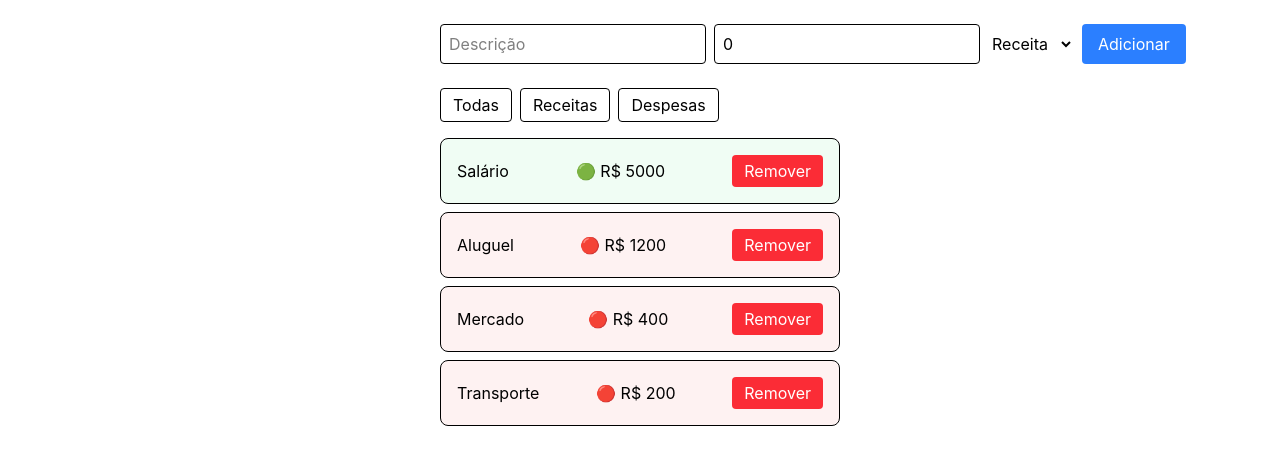
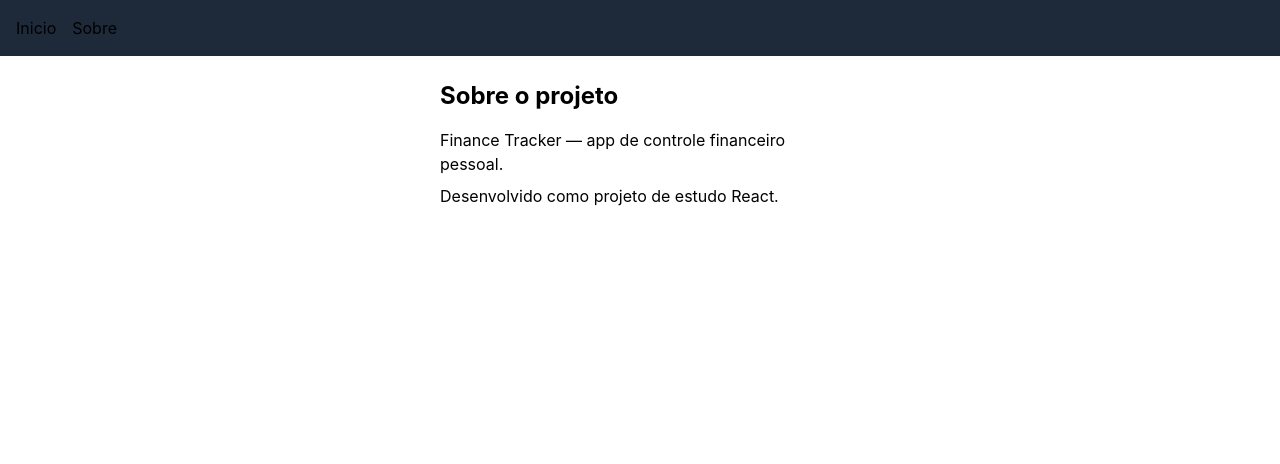
Before and after one commit to rafaelnicolozi-hub/meu-finance-app, a React (Vite) app: page /sobre in a window 1280 px wide. Shown: the top 464 px of the page. Built offline with nearby package versions, Linux system fonts and the light colour scheme.

Commit message:
feat: adiciona React Router com navegação entre páginas

```diff
--- a/package.json
+++ b/package.json
@@ -13,6 +13,7 @@
     "@tailwindcss/vite": "^4.3.1",
     "react": "^19.2.6",
     "react-dom": "^19.2.6",
+    "react-router-dom": "^7.18.0",
     "tailwindcss": "^4.3.1"
   },
   "devDependencies": {
--- a/src/App.jsx
+++ b/src/App.jsx
@@ -1,86 +1,18 @@
-import { useState, useEffect } from 'react';
-import TransactionCard from './TransactionCard';
-
-  const transacoesIniciais = [
-  { id: 1, descricao: "Salário", valor: 5000, tipo: "receita" },
-  { id: 2, descricao: "Aluguel", valor: 1200, tipo: "despesa" },
-  { id: 3, descricao: "Mercado", valor: 400, tipo: "despesa" },
-  { id: 4, descricao: "Transporte", valor: 200, tipo: "despesa" },
-];
+import {BrowserRouter, Routes, Route} from 'react-router-dom';
+import Home from './pages/Home';
+import Sobre from './pages/Sobre';
+import Navbar from './components/Navbar';
 
 function App() {
-  const [filtro, setFiltro] = useState("todas");
-  const [descricao, setDescricao] = useState("");
-  const [valor, setValor] = useState(0);
-  const [tipo, setTipo] = useState("receita");
-const [transacoes, setTransacoes] = useState(() => {
-  const salvo = localStorage.getItem("transacoes");
-  return salvo ? JSON.parse(salvo) : transacoesIniciais;
-});
-useEffect(() => {
-  if (transacoes.length > 0) {
-    localStorage.setItem("transacoes", JSON.stringify(transacoes));
-  }
-}, [transacoes]);
-const transacoesFiltradas = transacoes.filter((t) => {
-  if (filtro === "todas") return true;
-  return t.tipo === filtro;
-});
- return (
-<div className="p-6 max-w-md mx-auto">     {/* div externa - container geral */}
+  return (
+    <BrowserRouter>
+    <Navbar />
+      <Routes>
+        <Route path="/" element={<Home />} />
+        <Route path="/sobre" element={<Sobre />} />
+      </Routes>
+    </BrowserRouter>
+  );
+}
 
-    <div className="flex gap-2 mb-6">         {/* div do formulário */}
-  <input
-      type="text"
-      value={descricao}
-      onChange={(e) => setDescricao(e.target.value)}
-      placeholder="Descrição"
-      className="border rounded px-2 py-1" />
-    <input
-      type="number"
-      value={valor}
-      onChange={(e) => setValor(e.target.value)}
-      className="border rounded px-2 py-1"
-    />
-    <select value={tipo} onChange={(e) => setTipo(e.target.value)}>
-      <option value="receita">Receita</option>
-      <option value="despesa">Despesa</option>
-    </select>
-    <button
-      className="bg-blue-500 text-white px-4 py-2 rounded hover:bg-blue-600"
-      onClick={() => {
-        const novaTransacao = {
-        id: Date.now(),
-        descricao,
-        valor: parseFloat(valor),
-        tipo,
-      };
-      setTransacoes([...transacoes, novaTransacao]);
-      setDescricao("");
-      setValor(0);
-      setTipo("receita");
-    }}>
-      Adicionar
-    </button>
-</div>
-<div className="flex gap-2 mb-4">
-  <button onClick={() => setFiltro("todas")} className="px-3 py-1 rounded border">Todas</button>
-  <button onClick={() => setFiltro("receita")} className="px-3 py-1 rounded border">Receitas</button>
-  <button onClick={() => setFiltro("despesa")} className="px-3 py-1 rounded border">Despesas</button>
-</div>
-
-    {transacoesFiltradas.map((t) => (
-      <TransactionCard
-        key={t.id}
-        descricao={t.descricao}
-        valor={t.valor}
-        tipo={t.tipo}
-        onDeletar={() => {
-          setTransacoes(transacoes.filter((transacao) => transacao.id !== t.id));
-        }}
-      />
-    ))}
-  </div>
-);
-}
 export default App;
--- /dev/null
+++ b/src/components/Navbar.jsx
@@ -0,0 +1,12 @@
+import {Link} from 'react-router-dom';
+
+function Navbar() {
+  return (
+    <nav className="bg-gray-800 p-4 flex gap-4">
+        <Link to="/">Inicio</Link>
+        <Link to="/sobre">Sobre</Link>
+        </nav>
+    );
+}
+
+export default Navbar;
--- /dev/null
+++ b/src/pages/Home.jsx
@@ -0,0 +1,86 @@
+import { useState, useEffect } from 'react';
+import TransactionCard from '../TransactionCard';
+
+  const transacoesIniciais = [
+  { id: 1, descricao: "Salário", valor: 5000, tipo: "receita" },
+  { id: 2, descricao: "Aluguel", valor: 1200, tipo: "despesa" },
+  { id: 3, descricao: "Mercado", valor: 400, tipo: "despesa" },
+  { id: 4, descricao: "Transporte", valor: 200, tipo: "despesa" },
+];
+
+function Home() {
+  const [filtro, setFiltro] = useState("todas");
+  const [descricao, setDescricao] = useState("");
+  const [valor, setValor] = useState(0);
+  const [tipo, setTipo] = useState("receita");
+const [transacoes, setTransacoes] = useState(() => {
+  const salvo = localStorage.getItem("transacoes");
+  return salvo ? JSON.parse(salvo) : transacoesIniciais;
+});
+useEffect(() => {
+  if (transacoes.length > 0) {
+    localStorage.setItem("transacoes", JSON.stringify(transacoes));
+  }
+}, [transacoes]);
+const transacoesFiltradas = transacoes.filter((t) => {
+  if (filtro === "todas") return true;
+  return t.tipo === filtro;
+});
+ return (
+<div className="p-6 max-w-md mx-auto">     {/* div externa - container geral */}
+
+    <div className="flex gap-2 mb-6">         {/* div do formulário */}
+  <input
+      type="text"
+      value={descricao}
+      onChange={(e) => setDescricao(e.target.value)}
+      placeholder="Descrição"
+      className="border rounded px-2 py-1" />
+    <input
+      type="number"
+      value={valor}
+      onChange={(e) => setValor(e.target.value)}
+      className="border rounded px-2 py-1"
+    />
+    <select value={tipo} onChange={(e) => setTipo(e.target.value)}>
+      <option value="receita">Receita</option>
+      <option value="despesa">Despesa</option>
+    </select>
+    <button
+      className="bg-blue-500 text-white px-4 py-2 rounded hover:bg-blue-600"
+      onClick={() => {
+        const novaTransacao = {
+        id: Date.now(),
+        descricao,
+        valor: parseFloat(valor),
+        tipo,
+      };
+      setTransacoes([...transacoes, novaTransacao]);
+      setDescricao("");
+      setValor(0);
+      setTipo("receita");
+    }}>
+      Adicionar
+    </button>
+</div>
+<div className="flex gap-2 mb-4">
+  <button onClick={() => setFiltro("todas")} className="px-3 py-1 rounded border">Todas</button>
+  <button onClick={() => setFiltro("receita")} className="px-3 py-1 rounded border">Receitas</button>
+  <button onClick={() => setFiltro("despesa")} className="px-3 py-1 rounded border">Despesas</button>
+</div>
+
+    {transacoesFiltradas.map((t) => (
+      <TransactionCard
+        key={t.id}
+        descricao={t.descricao}
+        valor={t.valor}
+        tipo={t.tipo}
+        onDeletar={() => {
+          setTransacoes(transacoes.filter((transacao) => transacao.id !== t.id));
+        }}
+      />
+    ))}
+  </div>
+);
+}
+export default Home;
--- /dev/null
+++ b/src/pages/Sobre.jsx
@@ -0,0 +1,11 @@
+function Sobre() {
+  return (
+    <div className="p-6 max-w-md mx-auto">
+      <h1 className="text-2xl font-bold mb-4">Sobre o projeto</h1>
+      <p>Finance Tracker — app de controle financeiro pessoal.</p>
+      <p className="mt-2">Desenvolvido como projeto de estudo React.</p>
+    </div>
+  );
+}
+
+export default Sobre;
```
Also changed, not shown: 1 other file (tests, documents, lock files or other folders).
